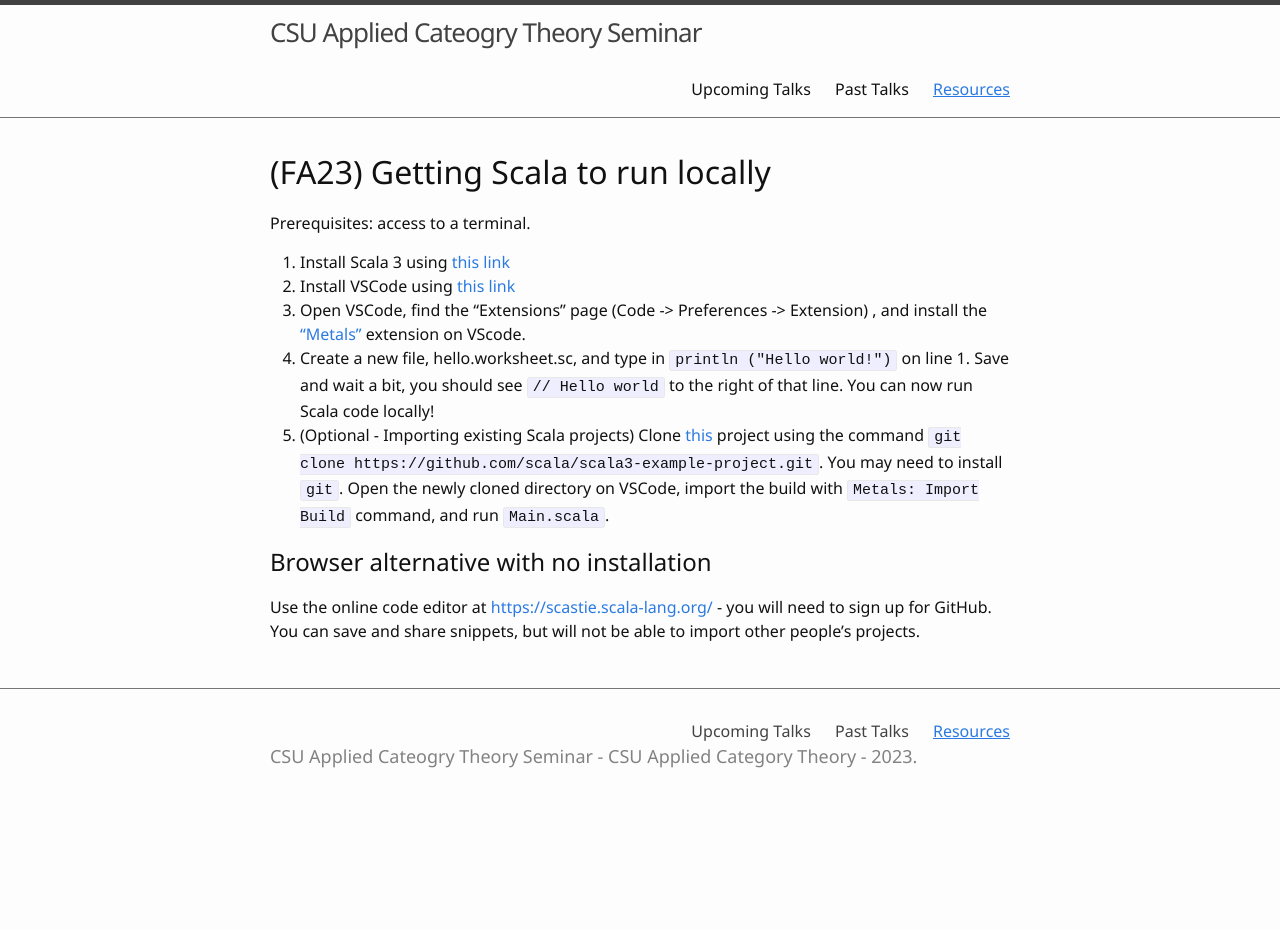
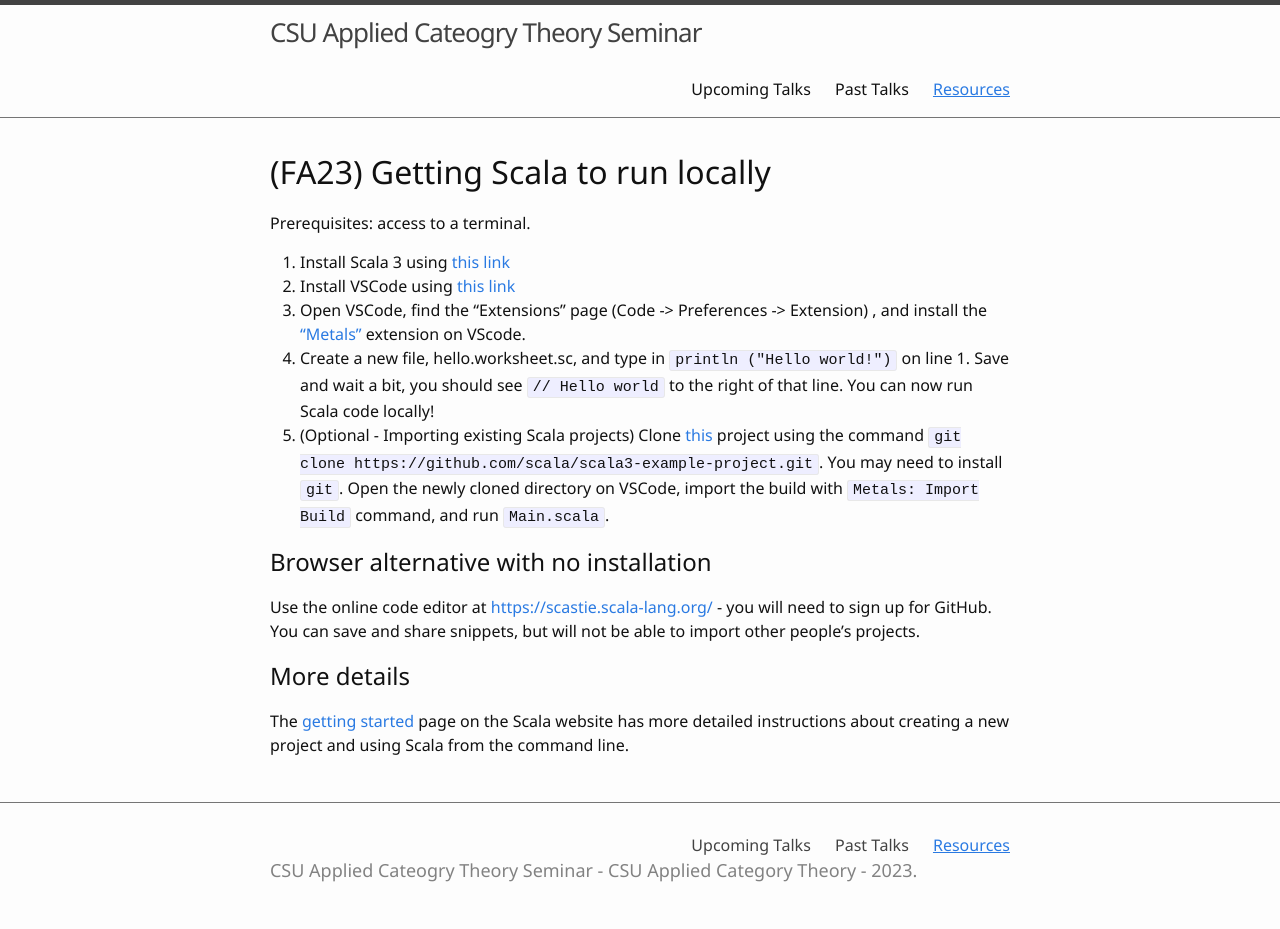
Before and after one commit to csu-applied-category-theory/csu-applied-category-theory.github.io, a Jekyll site: the page built from 02-resources.md, in a window 1280 px wide. Built offline with Jekyll 4.4.1, drawn with Linux system fonts in a browser that asks for light colours; before the commit the page ends 900 px from its top, so only the background shows below that.

Commit message:
More details

```diff
--- a/02-resources.md
+++ b/02-resources.md
@@ -15,3 +15,7 @@ Prerequisites: access to a terminal.
 
 ## Browser alternative with no installation
 Use the online code editor at [https://scastie.scala-lang.org/](https://scastie.scala-lang.org/) - you will need to sign up for GitHub. You can save and share snippets, but will not be able to import other people's projects.
+
+
+## More details
+The [getting started](https://docs.scala-lang.org/getting-started/index.html) page on the Scala website has more detailed instructions about creating a new project and using Scala from the command line.
```
